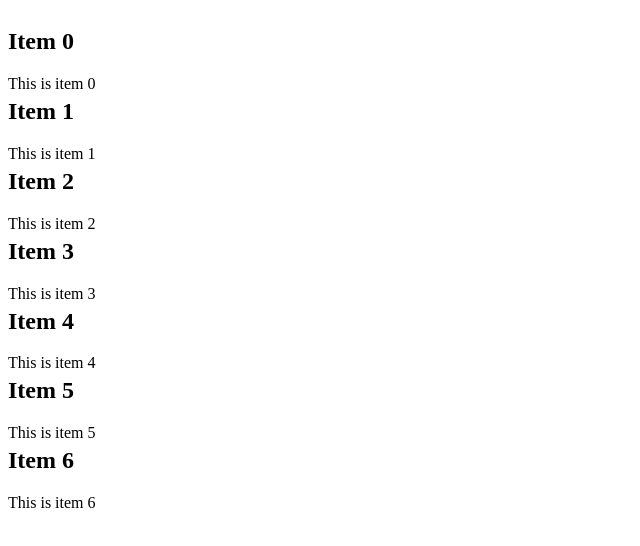
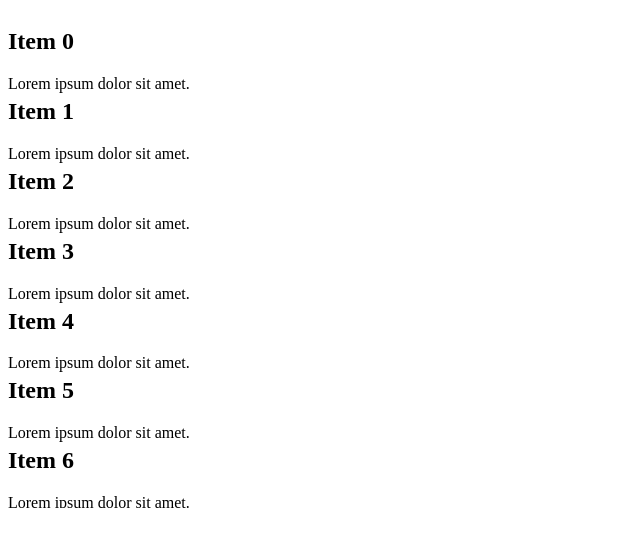
Before and after one commit to acciojob/visible-scroll-rendering-jahnavi-gaur, a React app: page / in a window 1280 px wide. Shown: the top 546 px of the page, without its empty margins (0-640 px from the left). Built offline with nearby package versions, Linux system fonts and the light colour scheme.

Commit message:
sixth commit

```diff
--- a/src/components/ListScroll.jsx
+++ b/src/components/ListScroll.jsx
@@ -12,7 +12,6 @@ const ListScroll = () => {
 
   const items = Array.from({ length: TOTAL_ITEMS }, (_, i) => i);
 
-  // 🔥 Inject exact style string for Cypress
   useEffect(() => {
     if (containerRef.current) {
       containerRef.current.setAttribute(
@@ -29,7 +28,6 @@ const ListScroll = () => {
     const newIndex = Math.floor(scrollTop / itemHeight);
     setStartIndex(newIndex);
 
-    // required by test
     setItemHeight(50 + (scrollTop % 10));
   };
 
@@ -45,7 +43,7 @@ const ListScroll = () => {
       {visibleItems.map((item) => (
         <div key={item} style={{ height: `${itemHeight}px` }}>
           <h2>{`Item ${item}`}</h2>
-          <p>{`This is item ${item}`}</p>
+          <p>Lorem ipsum dolor sit amet.</p>
         </div>
       ))}
 
```
